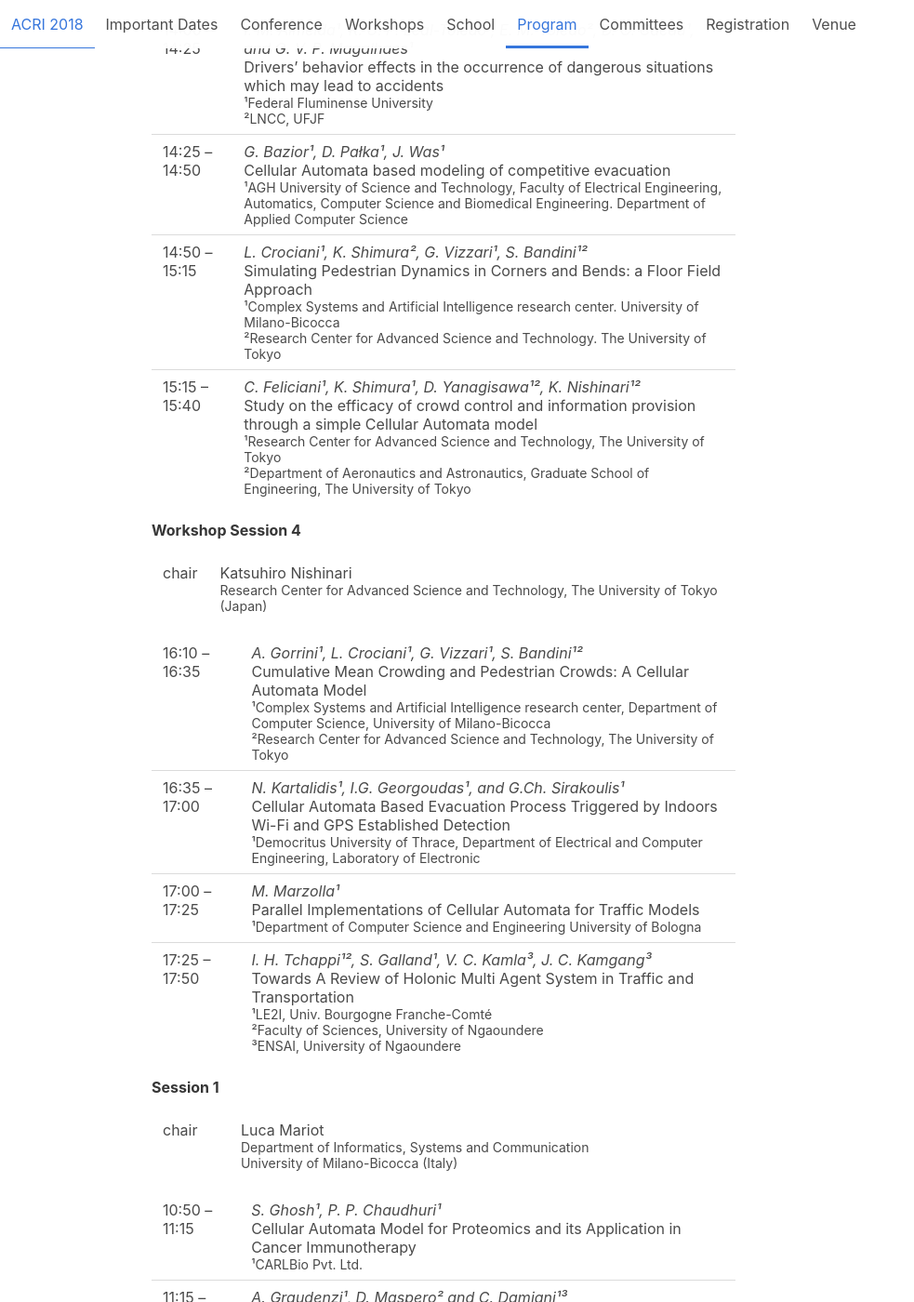
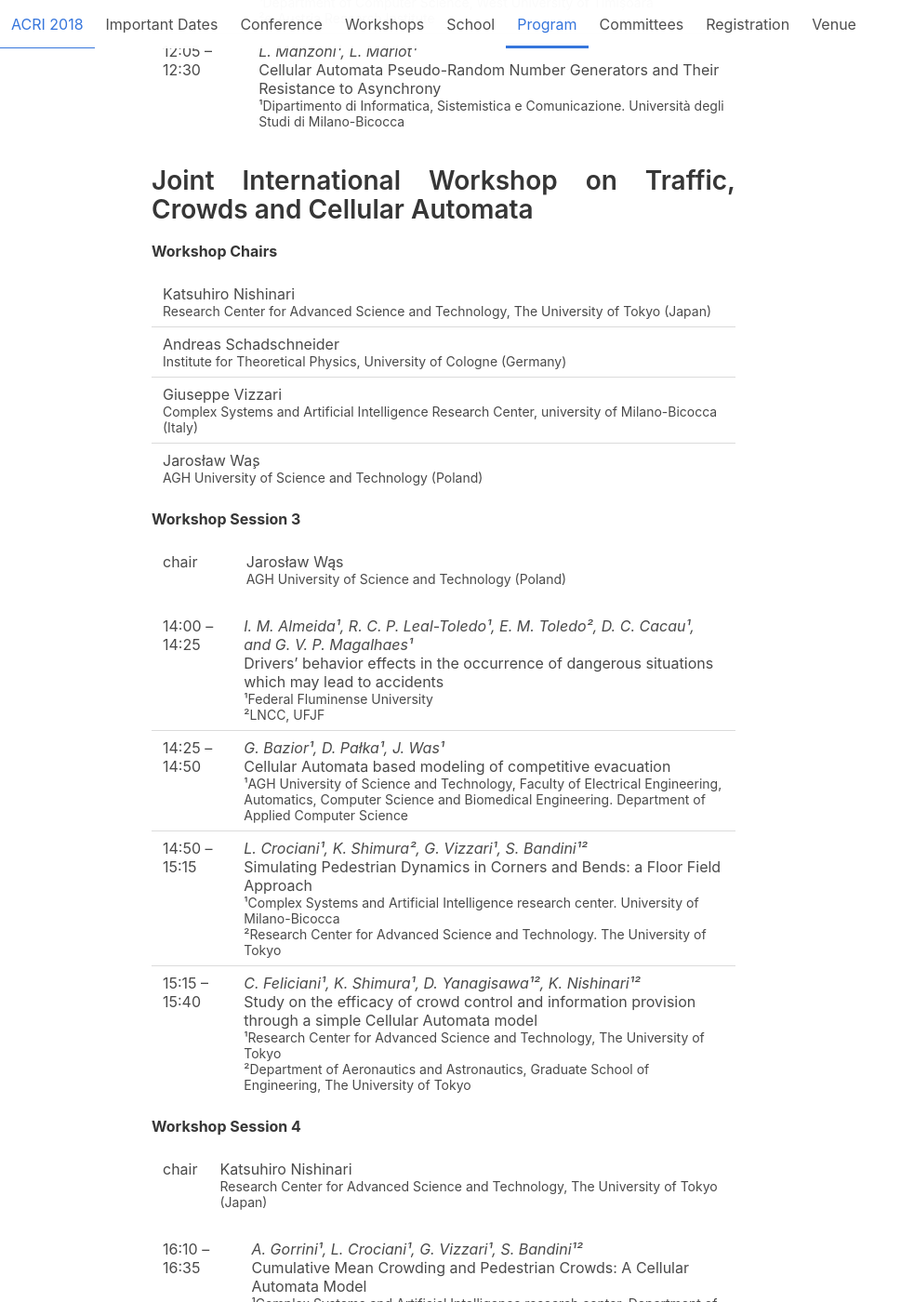
Before and after one commit to acri2018/acri2018.github.io, a Jekyll site: the page built from program.md, in a window 1280 px wide and 1400 px high, scrolled down 3608 px. Shown: the whole window at 93% size, without its empty margins (0-983 px from the left). Built offline with Jekyll 4.4.1, drawn with Linux system fonts in a browser that asks for light colours; some of the changed text lies outside the part shown.

Commit message:
Updates to the conference program

```diff
--- a/_includes/detailed_workshops_program.md
+++ b/_includes/detailed_workshops_program.md
@@ -1,3 +1,10 @@
+<h2>Fifth International Workshop on Asynchronous Cellular Automata</h2>
+
+**Workshop Chairs**
+
+| Alberto Dennunzio <br><small>Dept. of Informatics, Systems and Communication, University of Milan-Bicocca (Italy)</small> |
+| Enrico Formenti <br><small> niversite Côte d’Azur, CNRS, I3S (France)</small>                                             |
+
 <a name="workshop-1"></a>
 
 **Workshop Session 1**
@@ -21,6 +28,15 @@
 <tr><td> 11:40 – 12:05 </td><td> {% include workshop-papers.md id='Istrate' %} </td></tr>
 <tr><td> 12:05 – 12:30 </td><td> {% include workshop-papers.md id='Manzoni' %} </td></tr>
 </table>
+
+<h2>Joint International Workshop on Traffic, Crowds and Cellular Automata</h2>
+
+**Workshop Chairs**
+
+| Katsuhiro Nishinari <br><small>Research Center for Advanced Science and Technology, The University of Tokyo (Japan)</small>    |
+| Andreas Schadschneider <br><small> Institute for Theoretical Physics, University of Cologne (Germany)</small>                  |
+| Giuseppe Vizzari <br><small> Complex Systems and Artificial Intelligence Research Center, university of Milano-Bicocca (Italy) |
+| Jaros‌ław Wa̧s<br><small>AGH University of Science and Technology (Poland)</small>                                               |
 
 <a name="workshop-3"></a>
 
--- a/program.md
+++ b/program.md
@@ -12,7 +12,7 @@
 |               |                                                                                                                                                                                        |
 |--------------:|:---------------------------------------------------------------------------------------------------------------------------------------------------------------------------------------|
 |   8:30 - 9:00 | Registration                                                                                                                                                                           |
-|   9:00 – 9:20 | ACRI 2018 Opening                                                                                                                                                                      |
+|   9:00 – 9:20 | ACRI 2018 Welacome and Opening                                                                                                                                                         |
 |  9:20 – 10:20 | Invited Talk 1 (Andreas Deutsch)<br>[_Biological lattice-gas cellular automaton models for the analysis of collective behaviour in interacting cell populations_](/conference#invited) |
 | 10:20 – 10:50 | Coffee break                                                                                                                                                                           |
 | 10:50 – 12:30 | [Session 1: Biological Systems Modeling](#main-1)                                                                                                                                      |
@@ -58,11 +58,19 @@
 
 {% include detailed_workshops_program.md %}
 
+<h3>ACRI 2018 Main Track</h3>
+
+<table>
+<tr><td> 9:00 - 9:20 </td><td> <b>ACRI 2018 Welcome and Opening</b> <br>
+<i> Giancarlo Mauri </i><br><small>Department of Informatics, Systems and Communications<br>University of Milano-Bicocca (Italy)</small><br>
+<i> Samira El Yacoubi </i><br><small>Department of Mathematics and Computer Science<br>University of Perpignan (France)</small></td></tr>
+</table>
+
 <a name="main-1"></a>
 
 **Session 1**
 
-| chair | Luca Mariot <br><small> Department of Informatics, Systems and Communication<br> University of Milano-Bicocca (Italy)</small>  |
+| chair | Franco Bagnoli <br><small>Department of Physics and Astronomy, University of Florence (Italy)</small> |
 
 <table>
 <tr><td> 10:50 – 11:15 </td><td> {% include papers.md id='Ghosh' %} </td></tr>
@@ -87,7 +95,7 @@
 
 **Session 3**
 
-| chair | Giuseppe Vizzari <br><small> Department of Informatics, Systems and Communication, University of Milano-Bicocca (Italy)</small> |
+| chair | Georgios Sirakoulis <br><small>Democritus University of Thrace (Greece)</small> |
 
 <table>
 <tr><td> 15:40 – 16:05 </td><td> {% include papers.md id='Malecki' %} </td></tr>
@@ -98,7 +106,7 @@
 
 **Session 4**
 
-| chair | Georgios Sirakoulis <br><small>Democritus University of Thrace (Greece)</small> |
+| chair |  Giuseppe Vizzari <br><small> Department of Informatics, Systems and Communication, University of Milano-Bicocca (Italy)</small> |
 
 <table>
 <tr><td> 9:00 – 9:25 </td><td> {% include papers.md id='Chraibi' %} </td></tr>
```
Also changed, not shown: other parts of program.md (+1 -1 lines).
